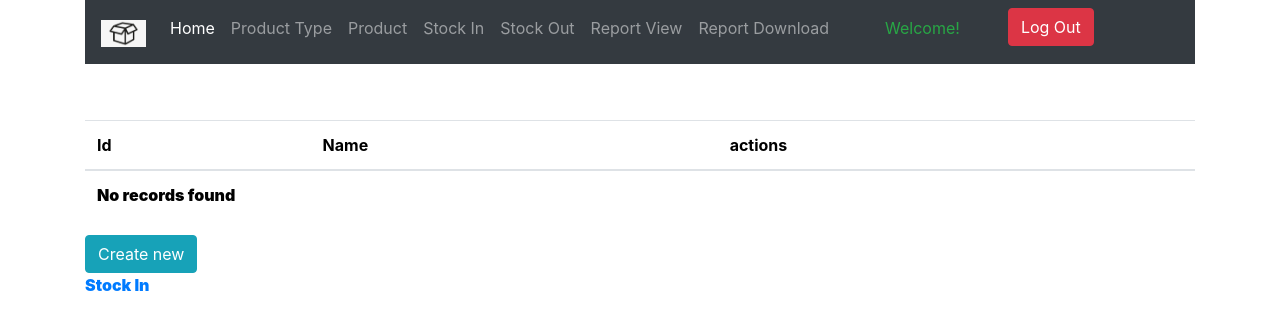
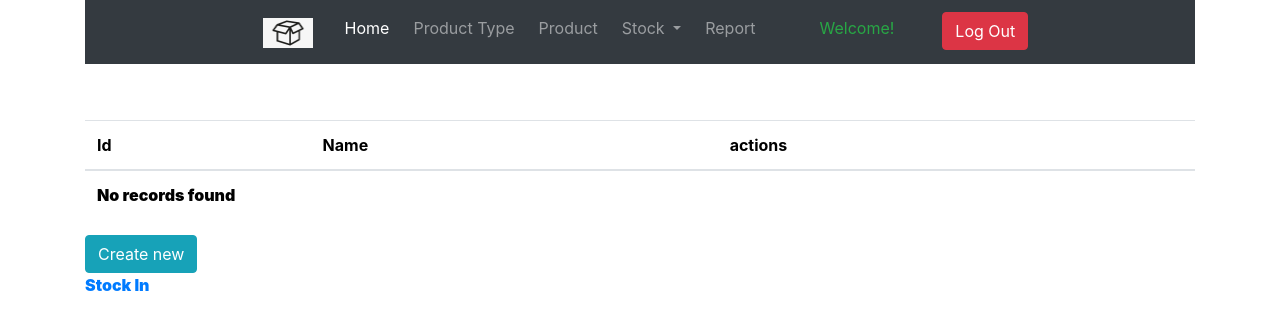
Before and after one commit to jasoumik/inventory_management_system_symfony, a Symfony app: template templates/product/index.html.twig in a window 1280 px wide. Shown: the top 330 px of the page. Run offline with Twig, Linux system fonts and the light colour scheme; the template is opened without the code that fills it, so the values that code supplies are empty; some libraries are stand-ins or nearby versions.

Commit message:
Project Completion v5

```diff
--- a/templates/navbar.html.twig
+++ b/templates/navbar.html.twig
@@ -1,46 +1,61 @@
-
 {% block navbar %}
 
     <div>
-        <nav class="navbar navbar-expand-lg navbar-dark bg-dark">
-            <a class="navbar-brand" href="/index"><img src="{{ asset('images/logo.png') }}" style="width: 45px"></a>
+        <nav class="navbar navbar-expand-lg navbar-dark bg-dark" style="padding-left: 16%;">
+            <a class="navbar-brand" href="/index"><img src="{{ asset('images/logo.png') }}" style="width: 50px"></a>
             <button class="navbar-toggler" type="button" data-toggle="collapse" data-target="#navbarSupportedContent" aria-controls="navbarSupportedContent" aria-expanded="false" aria-label="Toggle navigation">
                 <span class="navbar-toggler-icon"></span>
             </button>
 
             <div class="collapse navbar-collapse" id="navbarSupportedContent">
                 <ul class="navbar-nav mr-auto text-danger">
-                    <li class="nav-item active text-danger">
+                    <li class="nav-item active text-danger px-2">
                         <a class="nav-link" href="/index">Home <span class="sr-only">(current)</span></a>
                     </li>
 
                     <li class="nav-item">
                         <a class="nav-link" href="/product/type/list">Product Type </a>
                     </li>
-                    <li class="nav-item">
+                    <li class="nav-item px-2">
                         <a class="nav-link" href="/product">Product</a>
                     </li>
 
-                    <li class="nav-item">
-                        <a class="nav-link" href="/stock/in">Stock In</a>
+
+
+
+                    <li class="nav-item dropdown">
+                        <a class="nav-link dropdown-toggle" href="#" id="navbarDropdown" role="button" data-toggle="dropdown" aria-haspopup="true" aria-expanded="false">
+                            Stock
+                        </a>
+                        <div class="dropdown-menu" aria-labelledby="navbarDropdown">
+                            <a class="dropdown-item" href="/stock/in">Stock In</a>
+                            <a class="dropdown-item" href="/stock/out">Stock Out</a>
+                        </div>
                     </li>
-                    <li class="nav-item">
-                        <a class="nav-link" href="/stock/out">Stock Out</a>
+
+                    <li class="nav-item px-2">
+                        <a class="nav-link" href="/products">Report</a>
                     </li>
-                    <li class="nav-item">
-                        <a class="nav-link" href="/products">Report View </a>
-                    </li>
-                    <li class="nav-item">
-                        <a class="nav-link" href="/download/csv">Report Download</a>
-                    </li>
+
+                    {#                    <li class="nav-item dropdown px-2">#}
+                    {#                        <a class="nav-link dropdown-toggle" href="#" id="navbarDropdown" role="button" data-toggle="dropdown" aria-haspopup="true" aria-expanded="false">#}
+                    {#                            Report#}
+                    {#                        </a>#}
+                    {#                        <div class="dropdown-menu" aria-labelledby="navbarDropdown">#}
+                    {#                            <a class="dropdown-item" href="/products">View Report</a>#}
+                    {#                            <a class="dropdown-item" href="/download/csv">Download Report</a>#}
+                    {#                        </div>#}
+                    {#                    </li>#}
+
+
 
 
                     <li class="nav-item mx-5">
                         <span style="float:right;"> <p class="text-success mt-2 ">Welcome!  <b style="color:white;">{{app.user.name }}<b></p></span>
                     </li>
                     <li class="nav-item">
-                         {#  <span style="float:right;"> <p class="text-primary">Wellcome! <b>{{app.user.email }}<b></p></span>#}
-                        <a href="{{path('app_logout')}}" class="btn btn-danger ">Log Out</a>
+                        {#  <span style="float:right;"> <p class="text-primary">Wellcome! <b>{{app.user.email }}<b></p></span>#}
+                        <a href="{{path('app_logout')}}" class="btn btn-danger mt-1 ">Log Out</a>
                     </li>
 
                 </ul>
@@ -48,4 +63,4 @@
         </nav>
     </div>
 
-    {% endblock %}
+{% endblock %}
```
